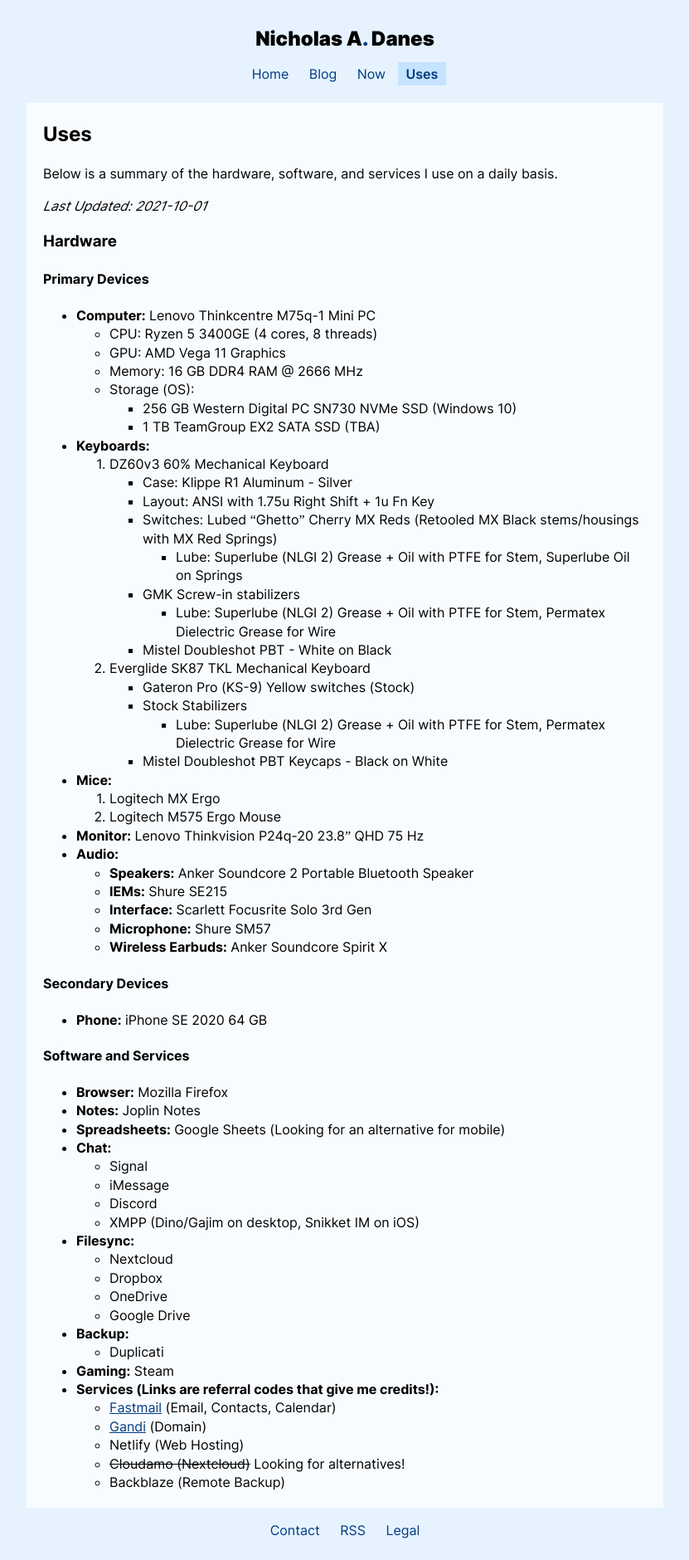
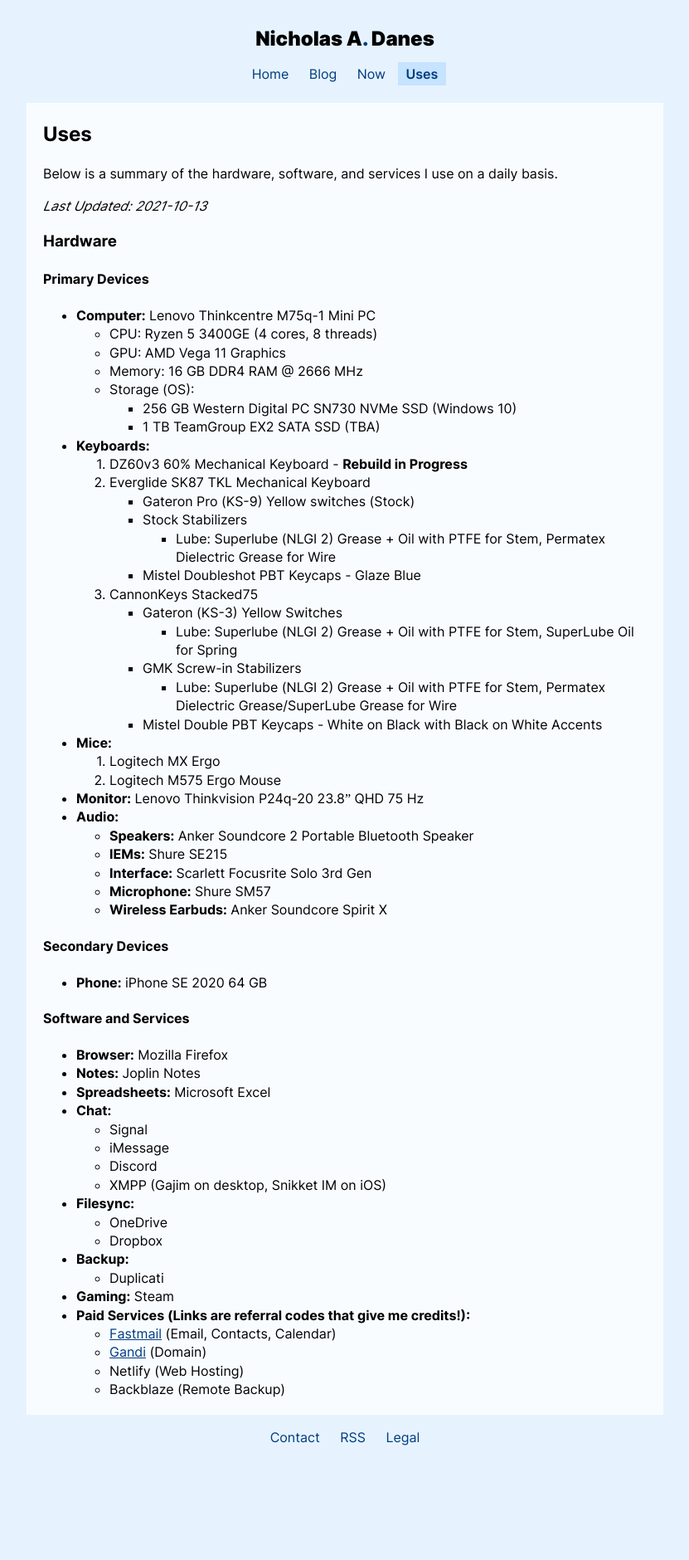
Before and after one commit to danesnick/old_website, a Jekyll site: the page built from uses.markdown, in a window 1280 px wide. Shown: the whole page at 83% size, without its empty margins (224-1055 px from the left). Built offline with Jekyll 4.4.1, drawn with Linux system fonts in a browser that asks for light colours; after the commit the page ends 1768 px from its top, so only the background shows below that.

Commit message:
Updated uses page

```diff
--- a/uses.markdown
+++ b/uses.markdown
@@ -7,7 +7,7 @@
 
 Below is a summary of the hardware, software, and services I use on a daily basis.
 
-*Last Updated: 2021-10-01*
+*Last Updated: 2021-10-13*
 
 ### Hardware
 
@@ -26,19 +26,20 @@
 		+ 256 GB Western Digital PC SN730 NVMe SSD (Windows 10)
 		+ 1 TB TeamGroup EX2 SATA SSD (TBA)
 * **Keyboards:**
-	1. DZ60v3 60% Mechanical Keyboard
-		+ Case: Klippe R1 Aluminum - Silver
-		+ Layout: ANSI with 1.75u Right Shift + 1u Fn Key
-		+ Switches: Lubed "Ghetto" Cherry MX Reds (Retooled MX Black stems/housings with MX Red Springs)
-			- Lube: Superlube (NLGI 2) Grease + Oil with PTFE for Stem, Superlube Oil on Springs
-		+ GMK Screw-in stabilizers
-			- Lube: Superlube (NLGI 2) Grease + Oil with PTFE for Stem, Permatex Dielectric Grease for Wire
-		+ Mistel Doubleshot PBT - White on Black
+	1. DZ60v3 60% Mechanical Keyboard - **Rebuild in Progress**
 	2. Everglide SK87 TKL Mechanical Keyboard
 		+ Gateron Pro (KS-9) Yellow switches (Stock)
 		+ Stock Stabilizers
 			- Lube: Superlube (NLGI 2) Grease + Oil with PTFE for Stem, Permatex Dielectric Grease for Wire
-		+ Mistel Doubleshot PBT Keycaps - Black on White
+		+ Mistel Doubleshot PBT Keycaps - Glaze Blue
+
+	3. CannonKeys Stacked75
+		+ Gateron (KS-3) Yellow Switches
+			- Lube: Superlube (NLGI 2) Grease + Oil with PTFE for Stem, SuperLube Oil for Spring
+		+ GMK Screw-in Stabilizers
+			- Lube: Superlube (NLGI 2) Grease + Oil with PTFE for Stem, Permatex Dielectric Grease/SuperLube Grease for Wire
+		+ Mistel Double PBT Keycaps - White on Black with Black on White Accents
+
 * **Mice:**
 	1. Logitech MX Ergo
 	2. Logitech M575 Ergo Mouse
@@ -58,23 +59,20 @@
 
 * **Browser:** Mozilla Firefox
 * **Notes:** Joplin Notes
-* **Spreadsheets:** Google Sheets (Looking for an alternative for mobile)
+* **Spreadsheets:** Microsoft Excel
 * **Chat:**
 	+ Signal
 	+ iMessage
 	+ Discord
-	+ XMPP (Dino/Gajim on desktop, Snikket IM on iOS)
+	+ XMPP (Gajim on desktop, Snikket IM on iOS)
 * **Filesync:**
-	+ Nextcloud
+	+ OneDrive
 	+ Dropbox
-	+ OneDrive
-	+ Google Drive
 * **Backup:**
 	+ Duplicati
 * **Gaming:** Steam
-* **Services (Links are referral codes that give me credits!):**
+* **Paid Services (Links are referral codes that give me credits!):**
 	+ [Fastmail](https://ref.fm/u24999624) (Email, Contacts, Calendar)
 	+ [Gandi](https://gandi.link/f/c862dae1) (Domain)
 	+ Netlify (Web Hosting)
-	+ ~~Cloudamo (Nextcloud)~~ Looking for alternatives!
 	+ Backblaze (Remote Backup)
```
